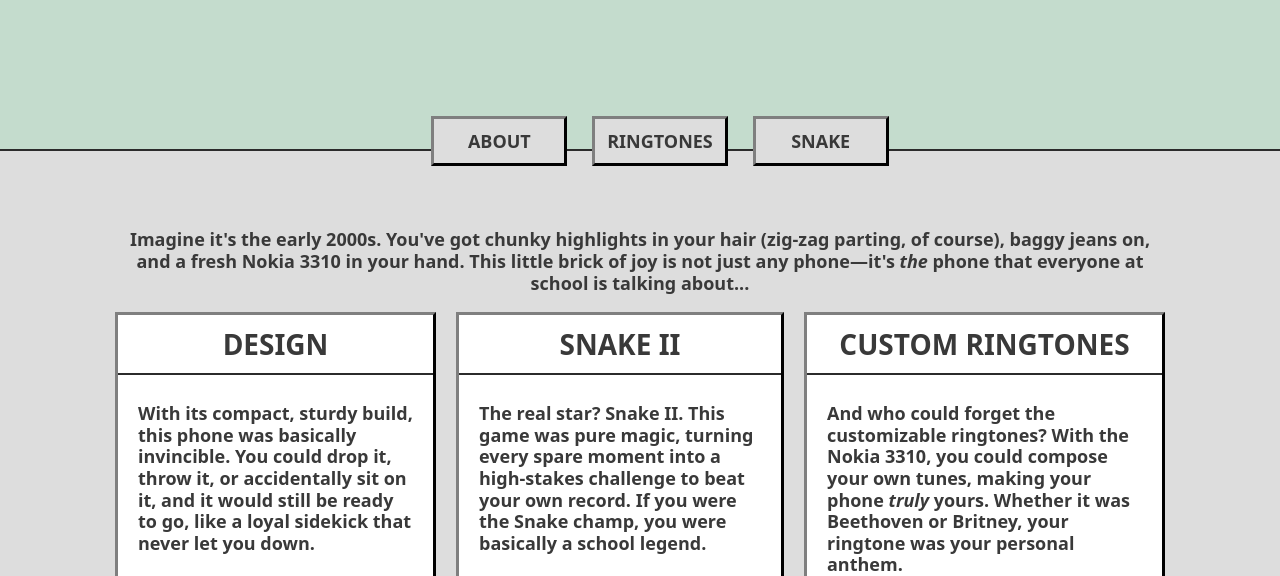
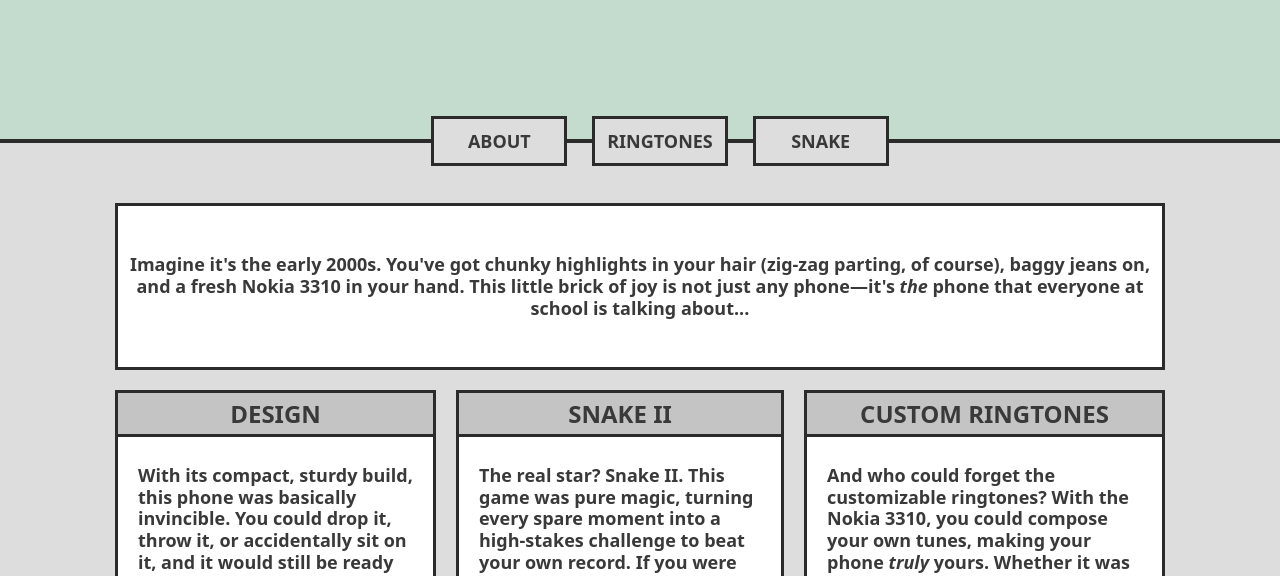
Before and after one commit to reb84/sc-challenge-3310, a plain HTML site: page index.html in a window 1280 px wide. Shown: the part 224-800 px from the top of the page. Drawn offline with Linux system fonts and the light colour scheme; a web font is replaced by a local one.

Commit message:
updated about section style

```diff
--- a/index.html
+++ b/index.html
@@ -36,12 +36,14 @@
     <!-- about -->
     <div class="about" id="about">
       <div class="container">
-        <p>
-          Imagine it's the early 2000s. You've got chunky highlights in your hair (zig-zag parting,
-          of course), baggy jeans on, and a fresh Nokia 3310 in your hand. This little brick of joy
-          is not just any phone—it's
-          <em>the</em> phone that everyone at school is talking about...
-        </p>
+        <div class="about-intro">
+          <p>
+            Imagine it's the early 2000s. You've got chunky highlights in your hair (zig-zag
+            parting, of course), baggy jeans on, and a fresh Nokia 3310 in your hand. This little
+            brick of joy is not just any phone—it's
+            <em>the</em> phone that everyone at school is talking about...
+          </p>
+        </div>
         <div class="cards">
           <div class="card-single">
             <div class="card-title">Design</div>
--- a/style.css
+++ b/style.css
@@ -40,17 +40,15 @@ p {
 }
 
 .headernav {
-  margin: 0px auto -35px auto;
+  margin: 0px auto -45px auto;
   text-align: center;
 }
 
 .headernav ul li {
   list-style: none;
   display: inline-block;
-  background-color: #dddddd;
   width: 130px;
-  border-color: #2b2b2b;
-  border-style: outset;
+  border: 3px solid #2b2b2b;
   margin: 0px 10px;
 }
 
@@ -65,7 +63,8 @@ p {
 }
 
 .headernav a:hover {
-  background-color: #c4dccd;
+  background-color: #2b2b2b;
+  color: #fff;
 }
 
 /*about*/
@@ -73,8 +72,19 @@ p {
   background-color: #dddddd;
   padding: 60px 20px;
   text-align: center;
-  border-bottom: 2px solid #2b2b2b;
-  border-top: 2px solid #2b2b2b;
+  border-bottom: 4px solid #2b2b2b;
+  border-top: 4px solid #2b2b2b;
+}
+
+.about-intro {
+  padding: 20px 0px;
+  margin-bottom: 20px;
+  border: 3px solid #2b2b2b;
+  background-color: white;
+}
+
+.about-intro p {
+  padding: 10px;
 }
 
 .cards {
@@ -83,18 +93,17 @@ p {
 }
 
 .card-single {
-  border-color: #2b2b2b;
-  border-style: outset;
+  border: 3px solid #2b2b2b;
   background-color: white;
 }
 
 .card-title {
-  background-color: white;
-  padding: 10px;
-  font-size: 28px;
+  background-color: #c4c4c4;
+  padding: 4px;
+  font-size: 24px;
   font-weight: 700;
   text-transform: uppercase;
-  border-bottom: 2px solid #2b2b2b;
+  border-bottom: 3px solid #2b2b2b;
 }
 
 .card-body {
```
